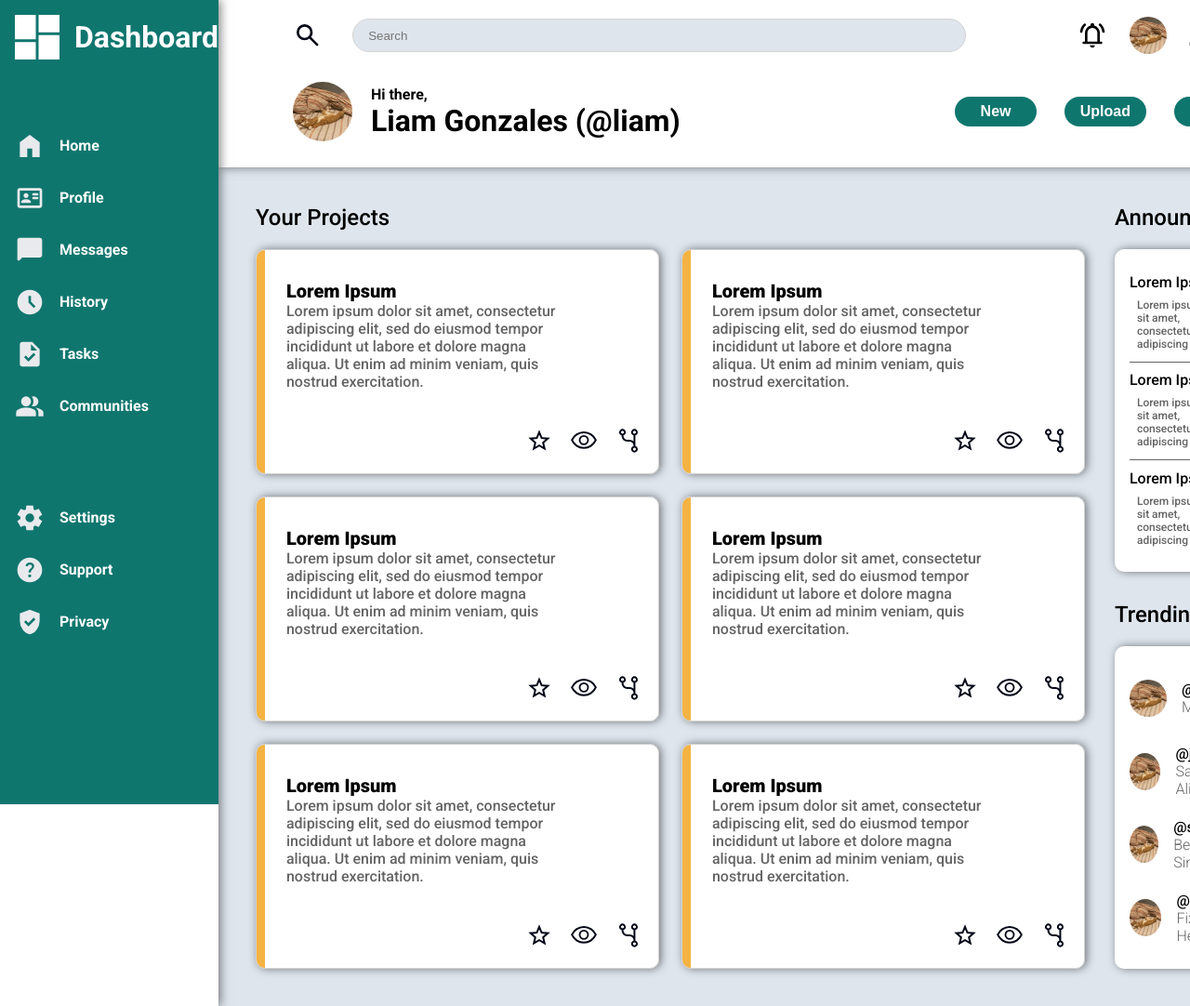
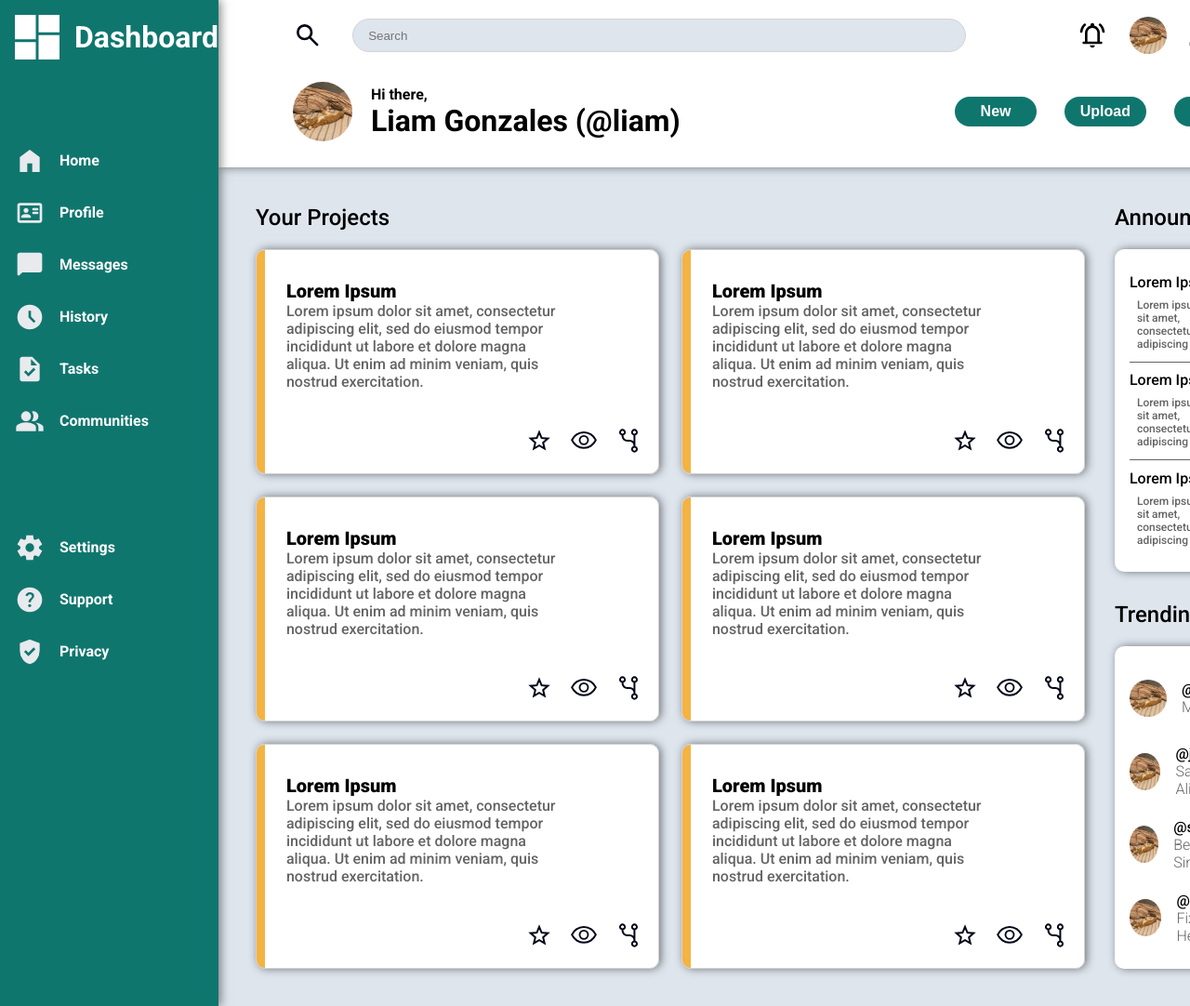
Before and after one commit to lvingonzales/Admin-Dashboard, a plain HTML site: page index.html in a window 1280 px wide. Shown: the top 1082 px of the page at 93% size. Drawn offline with Linux system fonts and the light colour scheme; a web font is replaced by a local one.

Commit message:
quick bug fix

```diff
--- a/index.html
+++ b/index.html
@@ -8,13 +8,13 @@
 </head>
 <body>
     <div class="container grid">
-        <div class="sidebar grid box-shadow">
-            <div class="side-wrapper sticky green-background grid">
+        <div class="sidebar grid green-background box-shadow">
+            <div class="side-wrapper sticky  grid">
                 <div class="side-header grid">
                     <img class="dashboard-logo" src="./images/dashboard-logo.svg" alt="dashboard-logo" />
                     <h1 class="header-large">Dashboard</h1>
                 </div>
-                <div class="side-content">
+                <div class="side-content grid">
                     <ul class="grid">
                         <li class="green-background interactive grid">
                             <img class= "icon-small" src="./images/home.svg" alt="Home">
@@ -42,7 +42,7 @@
                         </li>
                     </ul>
                 </div>
-                <div class="side-settings">
+                <div class="side-settings grid">
                     <ul class="grid">
                         <li class="green-background interactive grid">
                             <img class= "icon-small" src="./images/settings.svg" alt="Settings">
--- a/style.css
+++ b/style.css
@@ -66,14 +66,19 @@ body {
 
 .sidebar {
     grid-row: span 2;
-    grid-template-rows: min-content min-content min-content;
+    grid-template-rows: min-content;
     position: relative;
     z-index: 10;
     height: 100%;
 }
 
 .side-wrapper {
+    top: 0;
     gap: 2rem;
+}
+
+.side-wrapper > div + div {
+    margin-top: 1rem;
 }
 
 .side-header {
```
